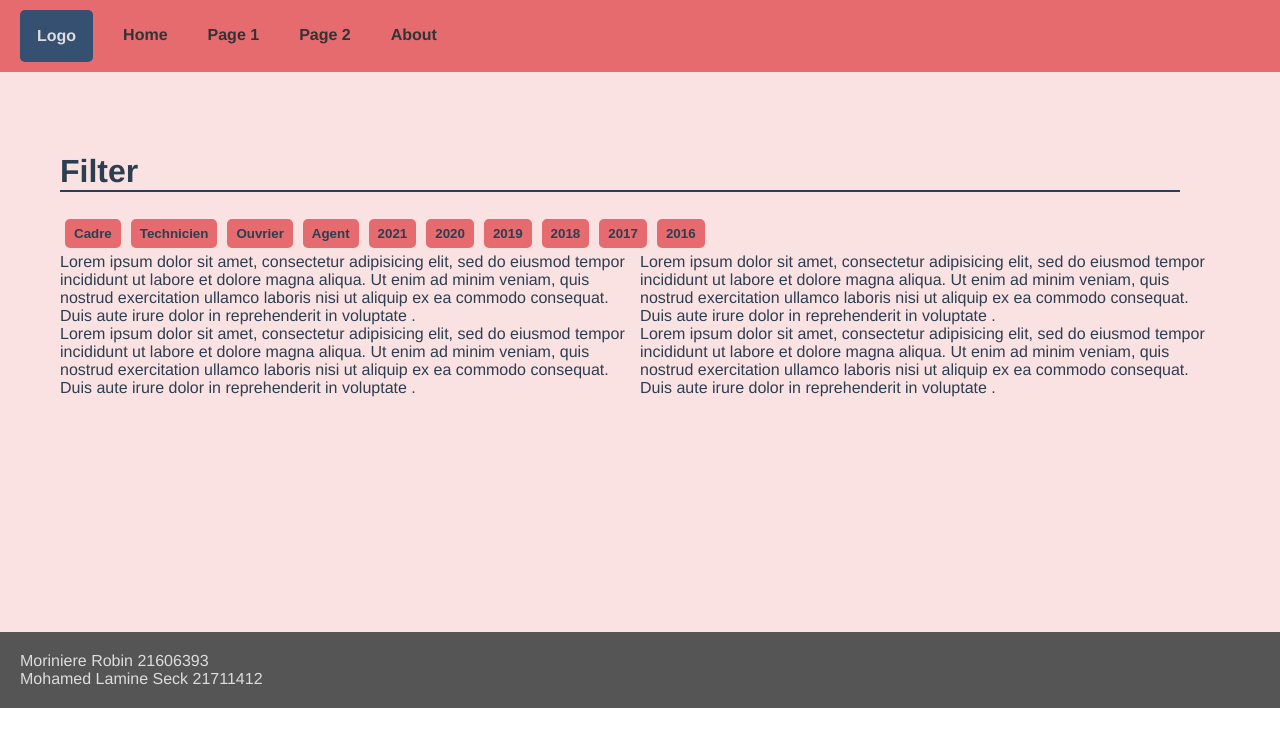
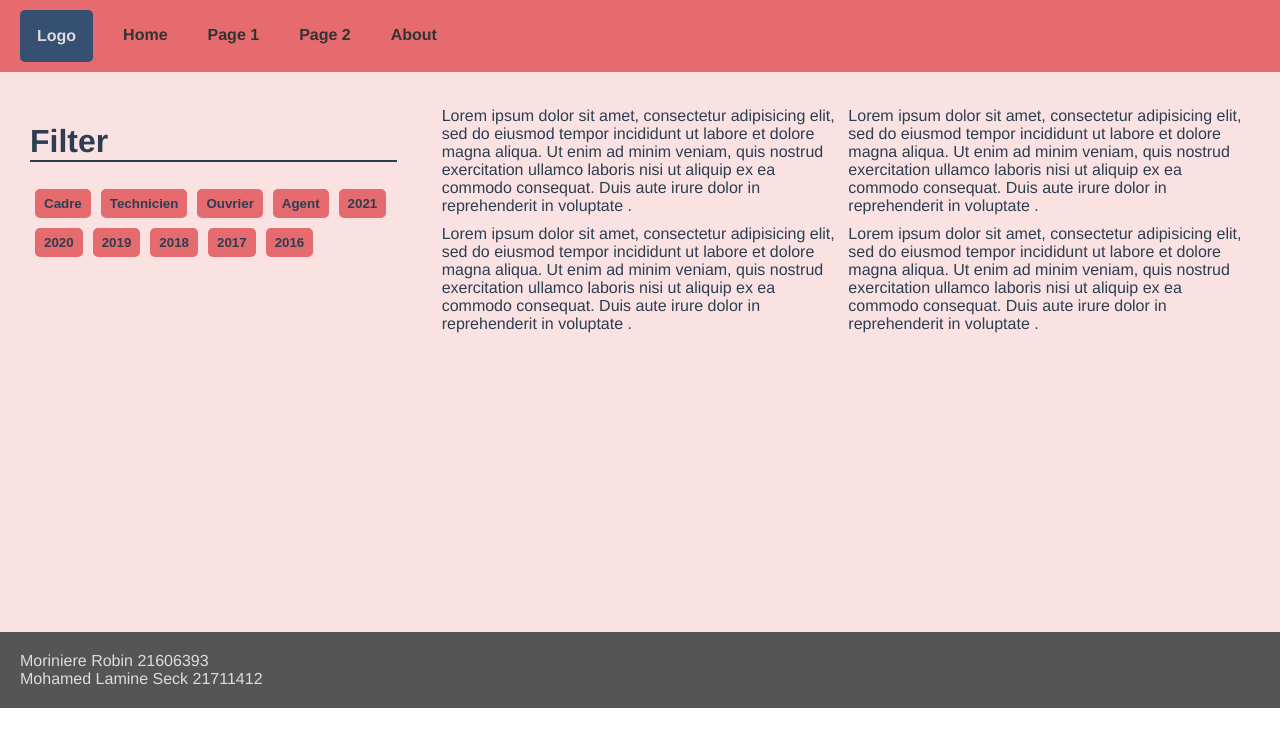
Before and after one commit to Powarox/Front-SncfDataviz, a Vue app: page / in a window 1280 px wide. Shown: the top 746 px of the page. Built offline with nearby package versions, Linux system fonts and the light colour scheme.

Commit message:
Test on Axios

```diff
--- a/src/router/index.js
+++ b/src/router/index.js
@@ -53,8 +53,8 @@ const router = createRouter({
     routes
 });
 
-router.afterEach((to, from) => {
-    console.log(from, to);
+router.afterEach((to) => {  // (to, from)
+    // console.log(from, to);
     document.title = to.meta.title;
 })
 
--- a/src/views/Home.vue
+++ b/src/views/Home.vue
@@ -35,7 +35,8 @@
 
 <style lang="css" scoped>
     #home {
-        padding: 30px;
+        display: grid;
+        grid-template-columns: 1fr 2fr;
     }
 
     p {
@@ -46,4 +47,8 @@
         display: grid;
         grid-template-columns: 1fr 1fr;
     }
+
+    section div {
+        margin: 5px;
+    }
 </style>
--- a/src/views/Page2.vue
+++ b/src/views/Page2.vue
@@ -3,6 +3,8 @@
         <a href="https://www.datavis.fr/index.php?page=map-hexgrid" target="_blank">Carte hexa ville</a><br>
         <a href="https://www.datavis.fr/index.php?page=map-firststep" target="_blank">Carte régions</a><br>
         <a href="https://www.datavis.fr/index.php?page=map-population" target="_blank">Carte régions couleur</a>
+
+        <br><br>
 
         <section v-if="errored">
             <p>Nous sommes désolés, nous ne sommes pas en mesure de récupérer ces informations pour le moment. Veuillez réessayer ultérieurement.</p>
@@ -15,6 +17,12 @@
                 {{ currency.description }}:
                 {{ currency.rate_float }}
             </div>
+        </section>
+
+        <br><br>
+
+        <section class='test'>
+
         </section>
     </div>
 </template>
@@ -37,7 +45,19 @@
                 .get('https://api.coindesk.com/v1/bpi/currentprice.json')
                 .then(response => {
                     this.info = response.data.bpi
-                    console.log(this.info);
+                    // console.log(this.info);
+                })
+                .catch(error => {
+                    console.log(error)
+                    this.errored = true
+                })
+                .finally(() => this.loading = false),
+
+            axios
+                .get('https://data.sncf.com/api/records/1.0/search/?dataset=liste-des-chantiers&q=&rows=5')
+                .then(response => {
+                    console.log(response.data.records);
+
                 })
                 .catch(error => {
                     console.log(error)
```
